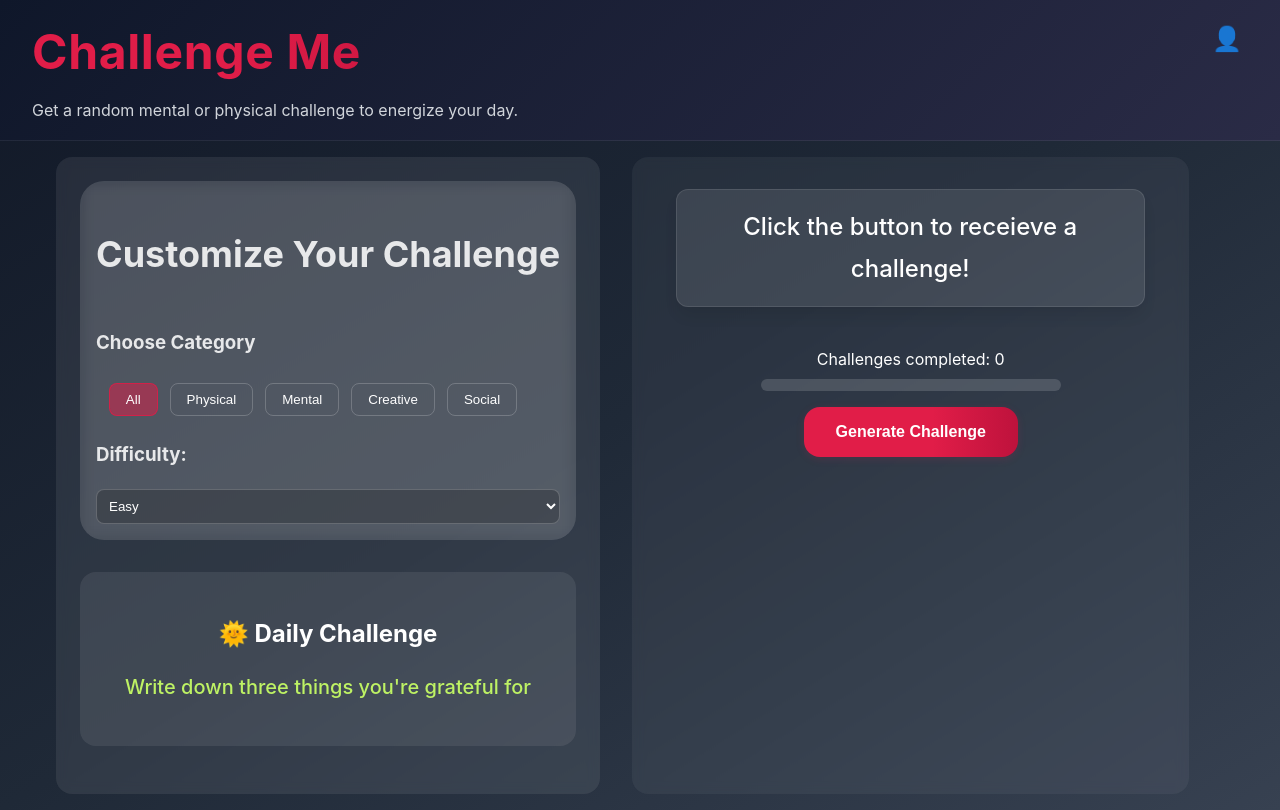
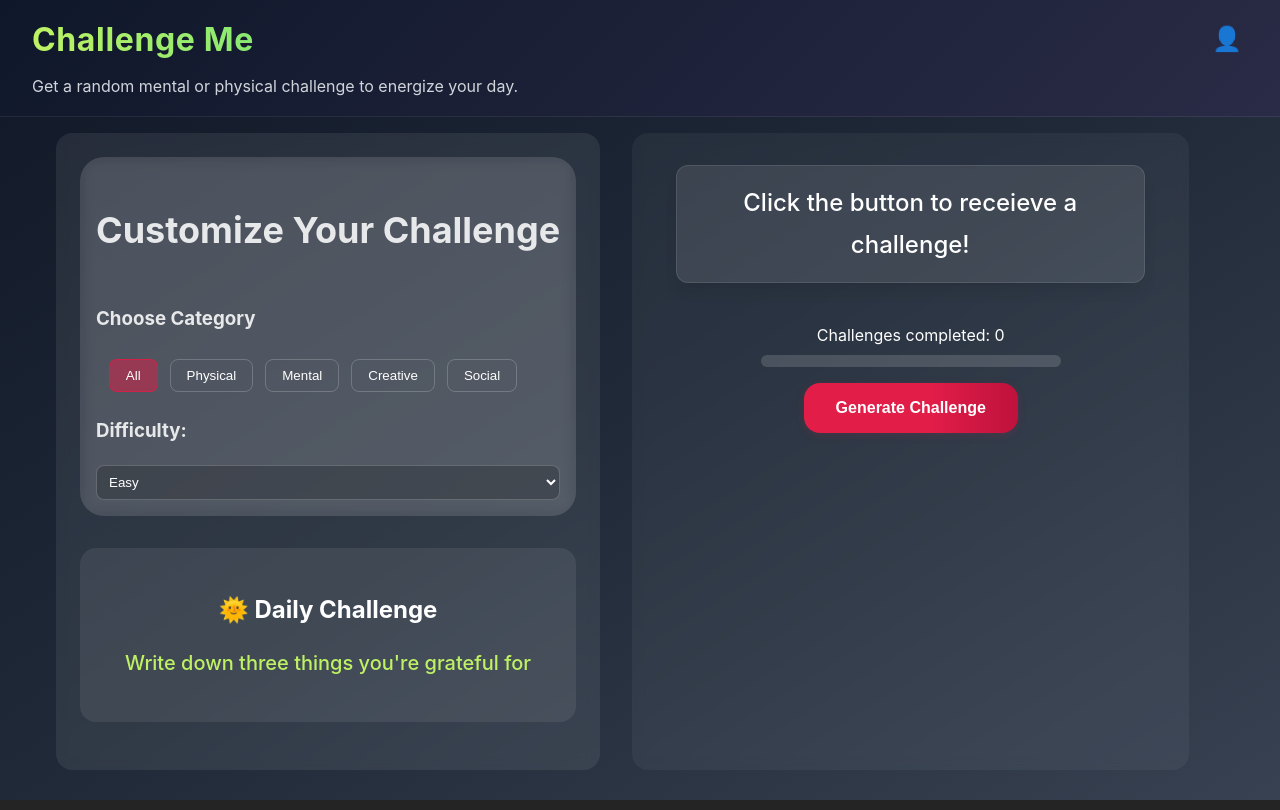
Before and after one commit to robertoandino/challenge-me, a React (Vite) app: page / in a window 1280 px wide. Built offline with nearby package versions, Linux system fonts and the light colour scheme.

Commit message:
Updated css for main title and button.

```diff
--- a/src/pages/Home.css
+++ b/src/pages/Home.css
@@ -15,15 +15,21 @@
 }
 
 .main-title {
-    font-size: 3rem;
-    font-weight: bold;
+    font-size: 2rem;
+    font-weight: 700;
     color: white;
-    background: linear-gradient(90deg, #e11d48 40%, #be123c 100%);
+    background: linear-gradient(to right, #bef264, #4ade80);
     -webkit-background-clip: text;
+    -webkit-text-full: transparent;
     background-clip: text;
     color: transparent;
     margin: 0;
     letter-spacing: 0.04rem;
+}
+
+.profile-button:hover {
+    transform: scale(1.1);
+    transition: transform 0.2s ease;
 }
 
 .subtitle {
```
